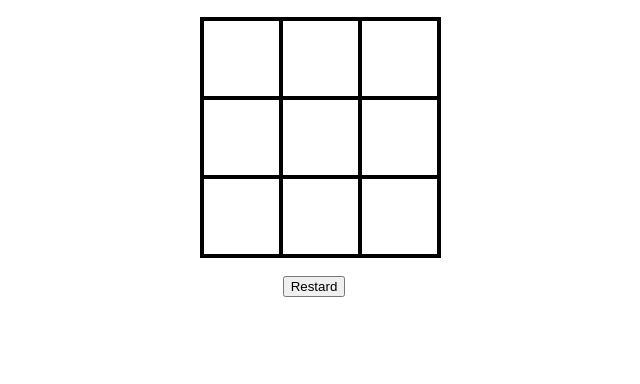
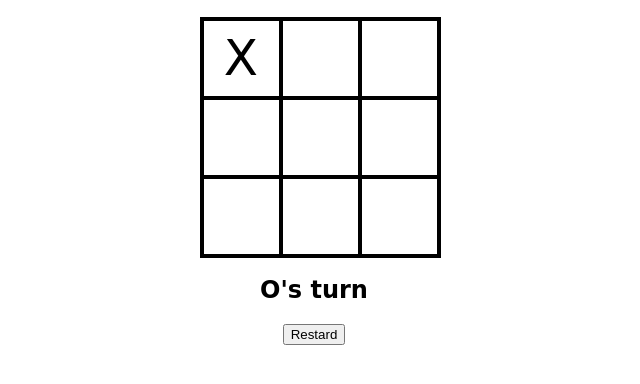
Before and after one commit to RafaelSanchezCordoba/Tic-Tac-Two-Assignment_1-, a plain HTML site: page oo.html in a window 1280 px wide. Both pictures are taken after a click on the element 567 px from the left and 120 px from the top of the page. Shown: the part 62-446 px from the top of the page, without its empty margins (326-966 px from the left). Drawn offline with Linux system fonts and the light colour scheme.

Commit message:
Object Oriented Programing Done
:

```diff
--- a/oo.html
+++ b/oo.html
@@ -49,6 +49,96 @@
             <h2 id="statusText"></h2>
             <button id="restartButton">Restard</button>
         </div>
-        <script src="script.js"></script>
+        <script>
+            const cells = document.querySelectorAll(".cell")
+            const statusText = document.getElementById("statusText")
+            const restartBtn = document.getElementById("restartButton")
+
+            const winConditions = [
+                [0, 1, 2],
+                [3, 4, 5],
+                [6, 7, 8],
+                [0, 3, 6],
+                [1, 4, 7],
+                [2, 5, 8],
+                [0, 4, 8],
+                [2, 4, 6]
+            ]
+
+            let gam = new Game()
+            gam.initializeGame()
+
+            function Game() {
+                let options = ["", "", "", "", "", "", "", "", ""]
+                let currentPlayer = "X"
+                let running = false
+
+                this.initializeGame = function() {
+                    cells.forEach(cell => cell.addEventListener("click", cellClicked))
+                    restartBtn.addEventListener("click", restartGame)
+                    statusText.textContent = `${currentPlayer}'s turn`
+                    running = true
+                }
+
+                function cellClicked() {
+                    const cellIndex = this.getAttribute("cellIndex")
+
+                    if(options[cellIndex] != "" || !running) {
+                        return
+                    }
+
+                    updateCell(this, cellIndex)
+                    changePlayer()
+                    checkWinner()
+                }
+
+                function updateCell(cell, index) {
+                    options[index] = currentPlayer
+                    cell.textContent = currentPlayer
+                }
+
+                function changePlayer() {
+                    currentPlayer = (currentPlayer == "X") ? "O" : "X"
+                    statusText.textContent = `${currentPlayer}'s turn`
+                }
+
+                function checkWinner() {
+                    let roundWon = false
+
+                    for (let i = 0; i < winConditions.length; i++) {
+                        const condition = winConditions[i]
+                        const cellA = options[condition[0]]
+                        const cellB = options[condition[1]]
+                        const cellC = options[condition[2]]
+
+                        if (cellA == "" || cellB == "" || cellC == "") {
+                            continue
+                        }
+                        if (cellA == cellB && cellB == cellC) {
+                            roundWon = true
+                            break
+                        }
+                    }
+
+                    if (roundWon) {
+                        changePlayer()
+                        statusText.textContent = `${currentPlayer} wins!!!`
+                        running = false
+                    }
+                    else if (!options.includes("")) {
+                        statusText.textContent = "Draw!"
+                        running = false
+                    }
+                }
+
+                function restartGame() {
+                    currentPlayer = "X"
+                    options = ["", "", "", "", "", "", "", "", ""]
+                    statusText.textContent = `${currentPlayer}'s turn`
+                    cells.forEach(cell => cell.textContent = "")
+                    running = true
+                }
+            }
+        </script>
     </body>
 </html>
```
Also changed, not shown: script.js (deleted).
